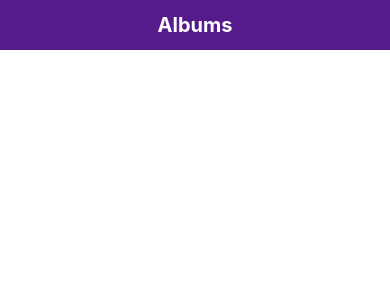
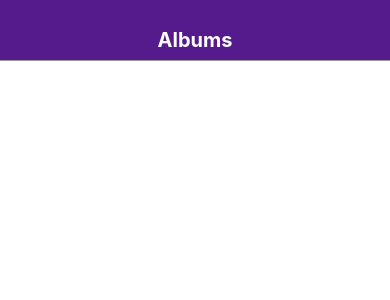
Before and after one commit to vinnyhoward/album-react-native, a React Native app: screen / in a window 390 px wide. Shown: the top 300 px of the page. Built offline with nearby package versions, Linux system fonts and the light colour scheme.

Commit message:
Added a header that is dynamic

```diff
--- a/App.js
+++ b/App.js
@@ -23,7 +23,7 @@
   render() {
     return (
       <View>
-      <Header />
+      <Header headerText={'Albums'} />
       </View>
     );
   }
--- a/src/components/header.js
+++ b/src/components/header.js
@@ -1,11 +1,12 @@
 import React from 'react';
 import { Text, View } from 'react-native';
 
-const Header = () => {
+const Header = (props) => {
   const { textStyle, viewStyle } = styles
+
   return (
     <View style={viewStyle}>
-  <Text style={textStyle}>Albums</Text>
+  <Text style={textStyle}>{props.headerText}</Text>
     </View>
   );
 }
@@ -15,7 +16,13 @@
     backgroundColor: '#551a8b',
     justifyContent: 'center',
     alignItems: 'center',
-    height: 50,
+    height: 60,
+    paddingTop: 20,
+    shadowColor: '#000',
+    shadowOffset: {width: 0, height: 1},
+    shadowOpacity: 0.4,
+    elevation: 2,
+    position: 'relative',
   },
   textStyle: {
     fontSize: 20,
```
